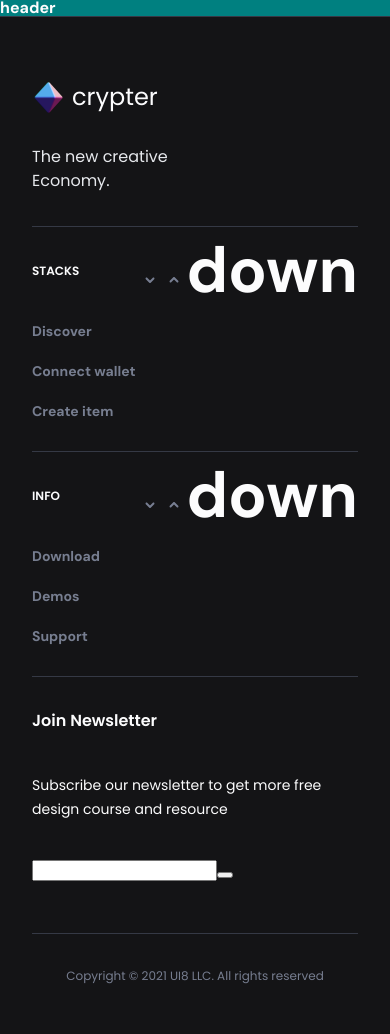
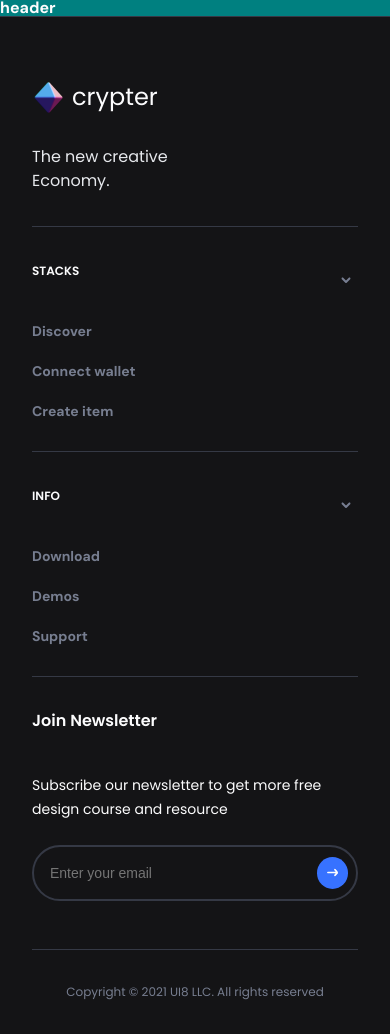
Before and after one commit to mserwo/sample-app, a React (Vite) app: page / in a window 390 px wide. Built offline with nearby package versions, Linux system fonts and the light colour scheme.

Commit message:
fix: navigation menu component, breakpoints + arrows

```diff
--- a/package.json
+++ b/package.json
@@ -13,6 +13,7 @@
     "precommit": "npm run lint && npm run prettier"
   },
   "dependencies": {
+    "classnames": "^2.5.1",
     "localforage": "^1.10.0",
     "match-sorter": "^6.3.1",
     "react": "^18.2.0",
--- a/src/components/footer/arrowDownSimple/arrow-down-simple.tsx
+++ /dev/null
@@ -1,6 +0,0 @@
-import React from "react";
-import { ReactComponent as ArrowDownSimpleIcon } from "../../../assets/images/arrowDownSimple.svg";
-
-export const ArrowDownSimpleComponent = () => {
-  return <ArrowDownSimpleIcon />;
-};
--- a/src/components/footer/arrowUpSimple/arrow-up-simple.tsx
+++ /dev/null
@@ -1,6 +0,0 @@
-import React from "react";
-import { ReactComponent as ArrowUpSimpleIcon } from "../../../assets/images/arrowUpSimple.svg";
-
-export const ArrowUpSimpleComponent = () => {
-  return <ArrowUpSimpleIcon />;
-};
--- a/src/components/footer/join-newsletter/join-newsletter.module.scss
+++ b/src/components/footer/join-newsletter/join-newsletter.module.scss
@@ -23,5 +23,6 @@
   &_text {
     @include typography.caption;
     color: colors.$neutrals8;
+    margin-bottom: 24px;
   }
 }
--- a/src/components/footer/navigation-menu/navigation-menu.module.scss
+++ b/src/components/footer/navigation-menu/navigation-menu.module.scss
@@ -42,9 +42,15 @@
     gap: 24px;
     @include typography.button2;
     color: colors.$neutrals4;
+
+    &_hide {
+      display: none;
+    }
   }
 }
 
 .img {
   color: colors.$neutrals4;
+  // transform: rotate(${isOpen ? 180: 0}deg);
+  // transition: 2s;
 }
--- a/src/components/footer/navigation-menu/navigation-menu.tsx
+++ b/src/components/footer/navigation-menu/navigation-menu.tsx
@@ -1,7 +1,8 @@
-import { ArrowDownSimpleComponent } from "../arrowDownSimple/arrow-down-simple";
-import { ArrowUpSimpleComponent } from "../arrowUpSimple/arrow-up-simple";
 import styles from "./navigation-menu.module.scss";
 import { useState } from "react";
+import { ReactComponent as ArrowDownSimpleIcon } from "../../../assets/images/arrowDownSimple.svg";
+import { ReactComponent as ArrowUpSimpleIcon } from "../../../assets/images/arrowUpSimple.svg";
+import classNames from "classnames";
 
 interface NavigationMenuProps {
   title: string;
@@ -12,12 +13,16 @@ export const NavigationMenu = ({
   title,
   menuElements,
 }: NavigationMenuProps) => {
-  const [arrow, setArrow] = useState("down");
+  const [isArrowDownClick, setIsArrowDownClick] = useState(false);
+  const [isRollUp, setIsRollUp] = useState(false);
 
-  const ArrowChange = (id) => {
-    console.log(id);
-    setArrow("up");
-    console.log(arrow);
+  const ArrowChange = () => {
+    setIsArrowDownClick(!isArrowDownClick);
+    {
+      !isArrowDownClick
+        ? (console.log("zwijam menu"), setIsRollUp(true))
+        : (console.log("rozwijam menu"), setIsRollUp(false));
+    }
   };
 
   return (
@@ -25,17 +30,16 @@ export const NavigationMenu = ({
       <div className={styles.container_top}>
         <div className={styles.container_title}>{title}</div>
         <div className={styles.container_arrow}>
-          <div className={styles.img} onClick={() => ArrowChange()}>
-            <ArrowDownSimpleComponent task={ArrowChange} id={menuElements} />
+          <div className={styles.img} onClick={ArrowChange}>
+            {isArrowDownClick ? <ArrowUpSimpleIcon /> : <ArrowDownSimpleIcon />}
           </div>
-          <div className={styles.img} onClick={() => ArrowChange()}>
-            <ArrowUpSimpleComponent task={ArrowChange} id={menuElements} />
-          </div>
-          {arrow}
         </div>
       </div>
-
-      <ul className={styles.container_menu}>
+      <ul
+        className={classNames(styles.container_menu, {
+          [styles.container_menu_hide]: isRollUp,
+        })}
+      >
         {menuElements.map((item) => (
           <li>
             <a href={item.url}>{item.title}</a>
--- a/src/components/footer/single-input-field/single-input-field.module.scss
+++ b/src/components/footer/single-input-field/single-input-field.module.scss
@@ -1,3 +1,31 @@
 @use "~/typography.scss";
 @use "~/colors.scss";
 @use "~/fonts.scss";
+
+.container {
+  padding: 8px;
+  border: 2px solid colors.$neutrals3;
+  border-radius: 80px;
+
+  display: flex;
+  align-items: center;
+  justify-content: space-between;
+
+  &_input {
+    color: colors.$neutrals4;
+    background-color: colors.$neutrals1;
+    border: none;
+    padding: 6px 18px 6px 8px;
+    width: 100%;
+    @include typography.caption;
+  }
+
+  &_arrow {
+    fill: colors.$neutrals8;
+    width: 14px;
+    height: 9px;
+    background-color: colors.$primary1;
+    padding: 11px 10px 12px 10px;
+    border-radius: 50%;
+  }
+}
--- a/src/components/footer/single-input-field/single-input-field.tsx
+++ b/src/components/footer/single-input-field/single-input-field.tsx
@@ -1,10 +1,14 @@
 import styles from "./single-input-field.module.scss";
+import { ReactComponent as ArrowRight2 } from "../../../assets/images/arrowRight2.svg";
 
 export const SingleInputField = () => {
   return (
     <div className={styles.container}>
-      <input className={styles.container_input}></input>
-      <button className={styles.container_button}></button>
+      <input
+        className={styles.container_input}
+        placeholder="Enter your email"
+      ></input>
+      <ArrowRight2 className={styles.container_arrow} />
     </div>
   );
 };
```
Also changed, not shown: src/assets/images/arrowRight2.svg (added), 1 other file (tests, documents, lock files or other folders).
